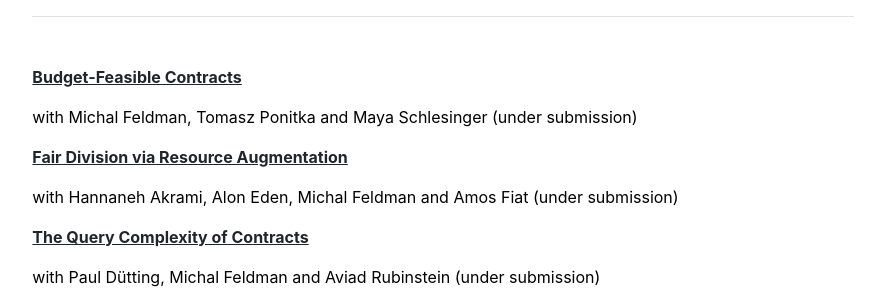
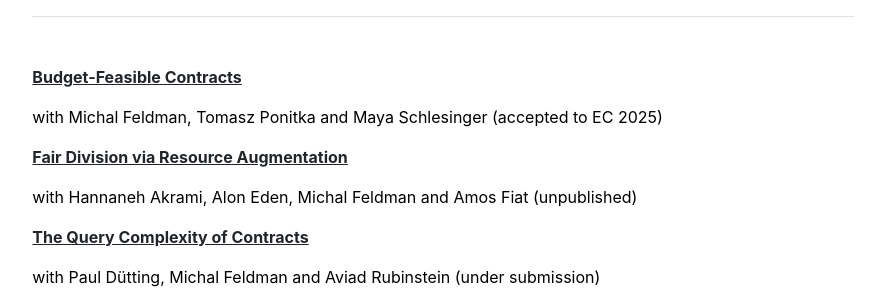
Before and after one commit to yoavGaltzur/yoavGaltzur.github.io, a Jekyll site: the page built from index.md, in a window 1280 px wide. Shown: the part 600-900 px from the top of the page, without its empty margins (197-1082 px from the left). Built offline with Jekyll 4.4.1, drawn with Linux system fonts in a browser that asks for light colours.

Commit message:
Update settings.yml

```diff
--- a/_data/settings.yml
+++ b/_data/settings.yml
@@ -16,8 +16,8 @@ talks:
 - {name: "Fair Division via Resource Augmentation at the Israeli AGT Day 2025", url: "https://www.youtube.com/watch?v=Qa0_j70uVYM"}
 
 publications:
-- {name: "Budget-Feasible Contracts", url: "https://arxiv.org/abs/2504.01773", coauthors: "Michal Feldman, Tomasz Ponitka and Maya Schlesinger", venue: "under submission"}
-- {name: "Fair Division via Resource Augmentation", url: "https://arxiv.org/abs/2502.09377", coauthors: "Hannaneh Akrami, Alon Eden, Michal Feldman and Amos Fiat", venue: "under submission"}
+- {name: "Budget-Feasible Contracts", url: "https://arxiv.org/abs/2504.01773", coauthors: "Michal Feldman, Tomasz Ponitka and Maya Schlesinger", venue: "accepted to EC 2025"}
+- {name: "Fair Division via Resource Augmentation", url: "https://arxiv.org/abs/2502.09377", coauthors: "Hannaneh Akrami, Alon Eden, Michal Feldman and Amos Fiat", venue: "unpublished"}
 - {name: "The Query Complexity of Contracts", url: "https://arxiv.org/abs/2403.09794", coauthors: "Paul Dütting, Michal Feldman and Aviad Rubinstein", venue: "under submission"}
 - {name: "Combinatorial Contracts Beyond Gross Substitutes", url: "https://arxiv.org/abs/2309.10766", coauthors: "Paul Dütting and Michal Feldman", venue: "SODA 2024"}
 
```
